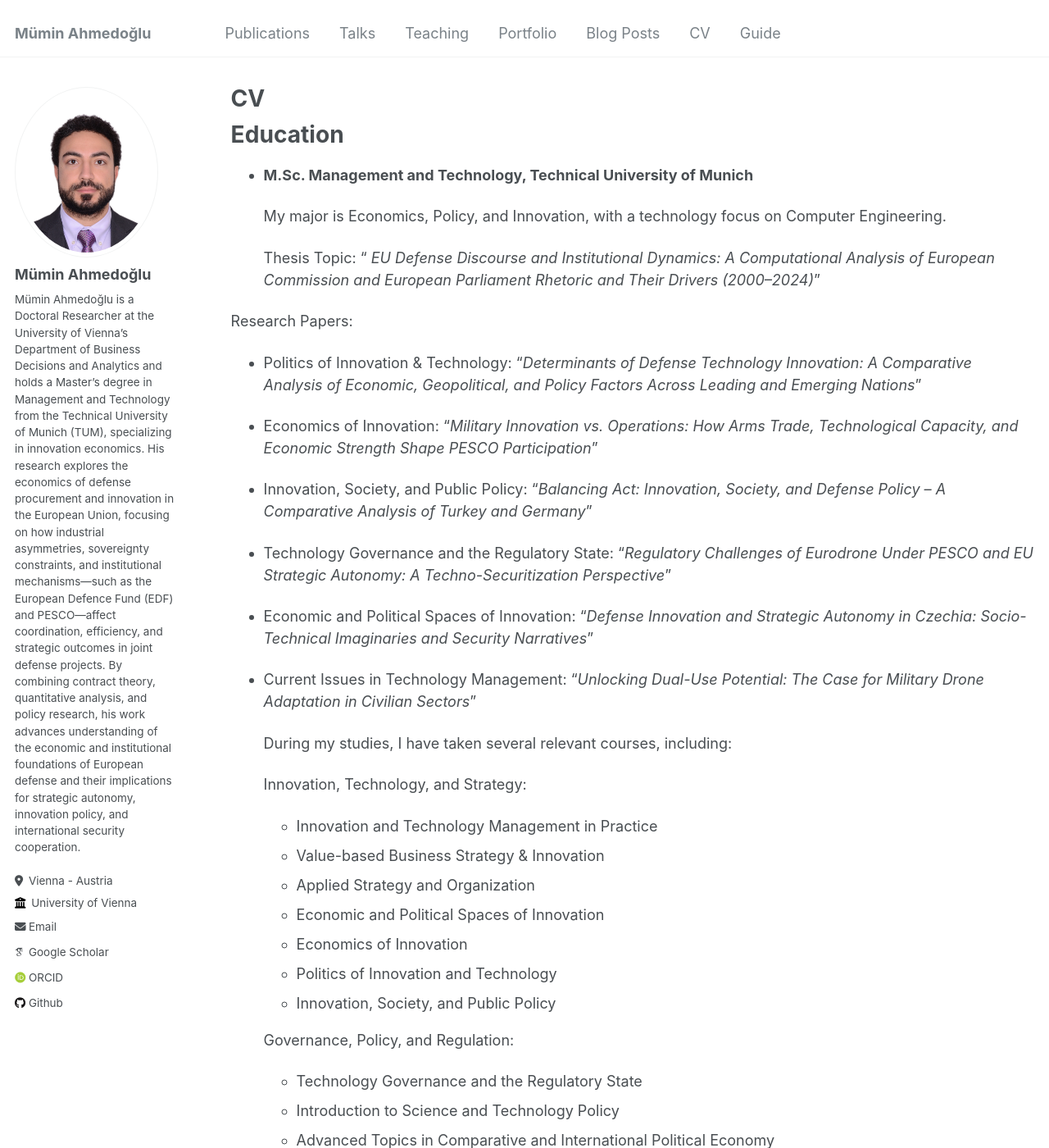
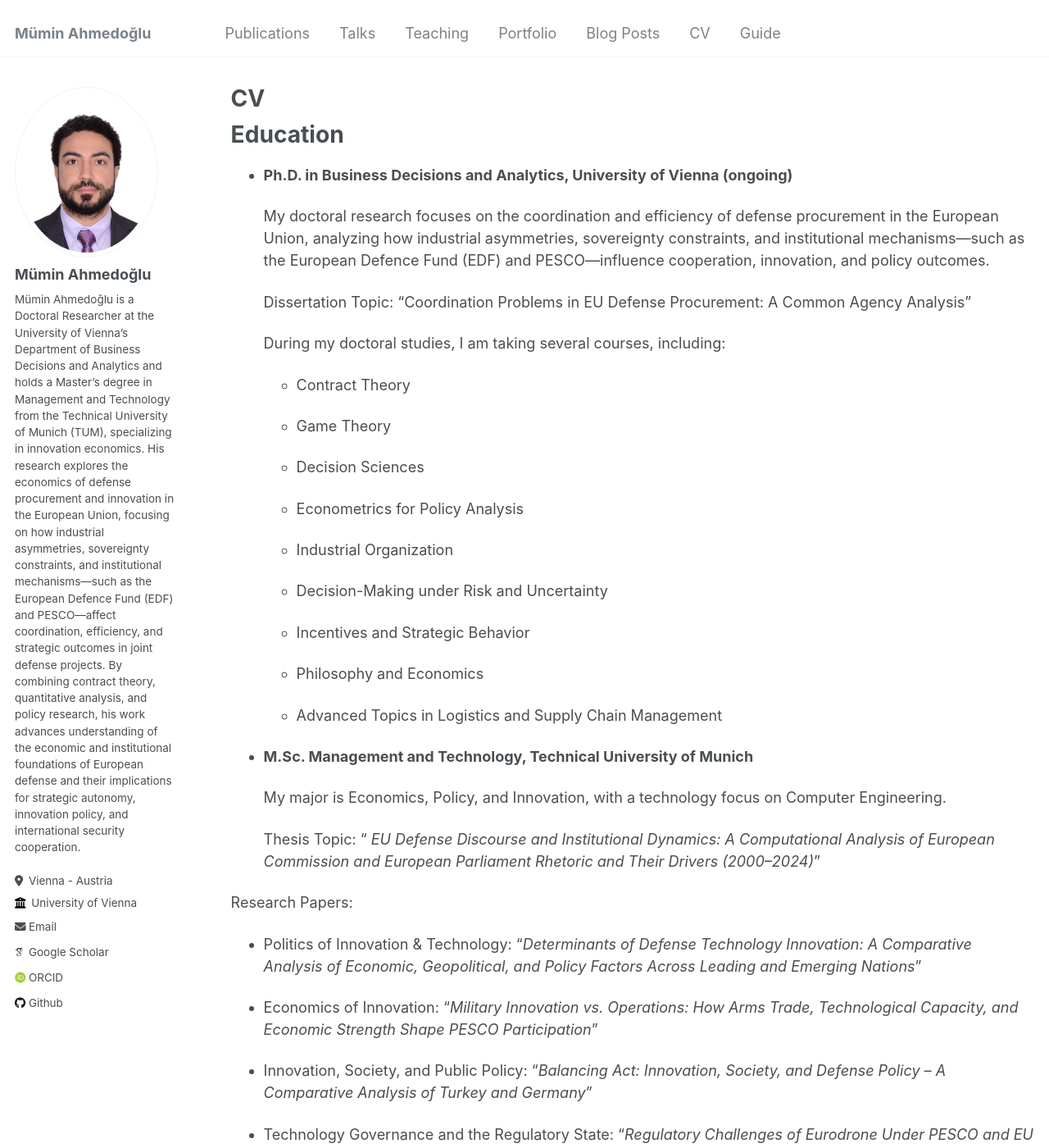
Before and after one commit to ahmedoglu/ahmedoglu.github.io, a Jekyll site: the page built from _pages/cv.md, in a window 1280 px wide and 1400 px high. Shown: the whole window at 82% size. Built offline with Jekyll 4.4.1, drawn with Linux system fonts in a browser that asks for light colours; some web fonts are replaced.

Commit message:
Update cv.md

```diff
--- a/_pages/cv.md
+++ b/_pages/cv.md
@@ -11,6 +11,34 @@ redirect_from:
 
 Education
 ======
+- **Ph.D. in Business Decisions and Analytics, University of Vienna (ongoing)**
+
+  My doctoral research focuses on the coordination and efficiency of defense procurement in the European Union, analyzing how industrial asymmetries, sovereignty constraints, and institutional mechanisms—such as the European Defence Fund (EDF) and PESCO—influence cooperation, innovation, and policy outcomes.
+
+  Dissertation Topic: "Coordination Problems in EU Defense Procurement: A Common Agency Analysis"
+
+  During my doctoral studies, I am taking several courses, including:
+
+    - Contract Theory
+
+    - Game Theory
+
+    - Decision Sciences
+
+    - Econometrics for Policy Analysis
+
+    - Industrial Organization
+
+    - Decision-Making under Risk and Uncertainty
+
+    - Incentives and Strategic Behavior
+
+    - Philosophy and Economics
+
+    - Advanced Topics in Logistics and Supply Chain Management
+
+
+
 - **M.Sc. Management and Technology, Technical University of Munich**
 
   My major is Economics, Policy, and Innovation, with a technology focus on Computer Engineering.
```
